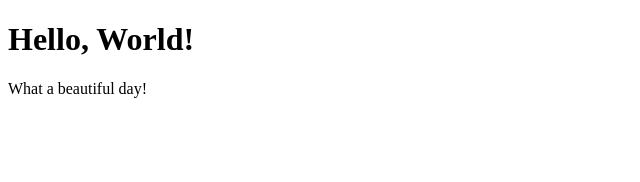
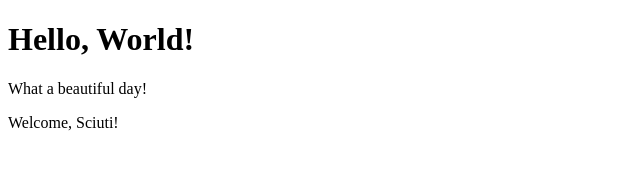
Before and after one commit to ErasmoSalsano/react-exercises, a React (Create React App) app: page / in a window 1280 px wide. Shown: the top 182 px of the page, without its empty margins (0-640 px from the left). Built offline with nearby package versions, Linux system fonts and the light colour scheme.

Commit message:
props-01

```diff
--- a/src/App.js
+++ b/src/App.js
@@ -1,9 +1,15 @@
 import React from "react";
 
 import { Hello } from "./components/Hello"
+import { Welcome } from "./components/Welcome";
 
 export class App extends React.Component{
   render(){
-    return <Hello />
+    return(
+      <div>
+        <Hello />
+        <Welcome name='Sciuti' />
+      </div>
+    )
   }
 }
--- /dev/null
+++ b/src/components/Welcome.js
@@ -0,0 +1,7 @@
+import React from "react";
+
+export class Welcome extends React.Component{
+  render() {
+    return <p>Welcome, { this.props.name }!</p>
+  }
+}
```
Also changed, not shown: 1 other file (tests, documents, lock files or other folders).
